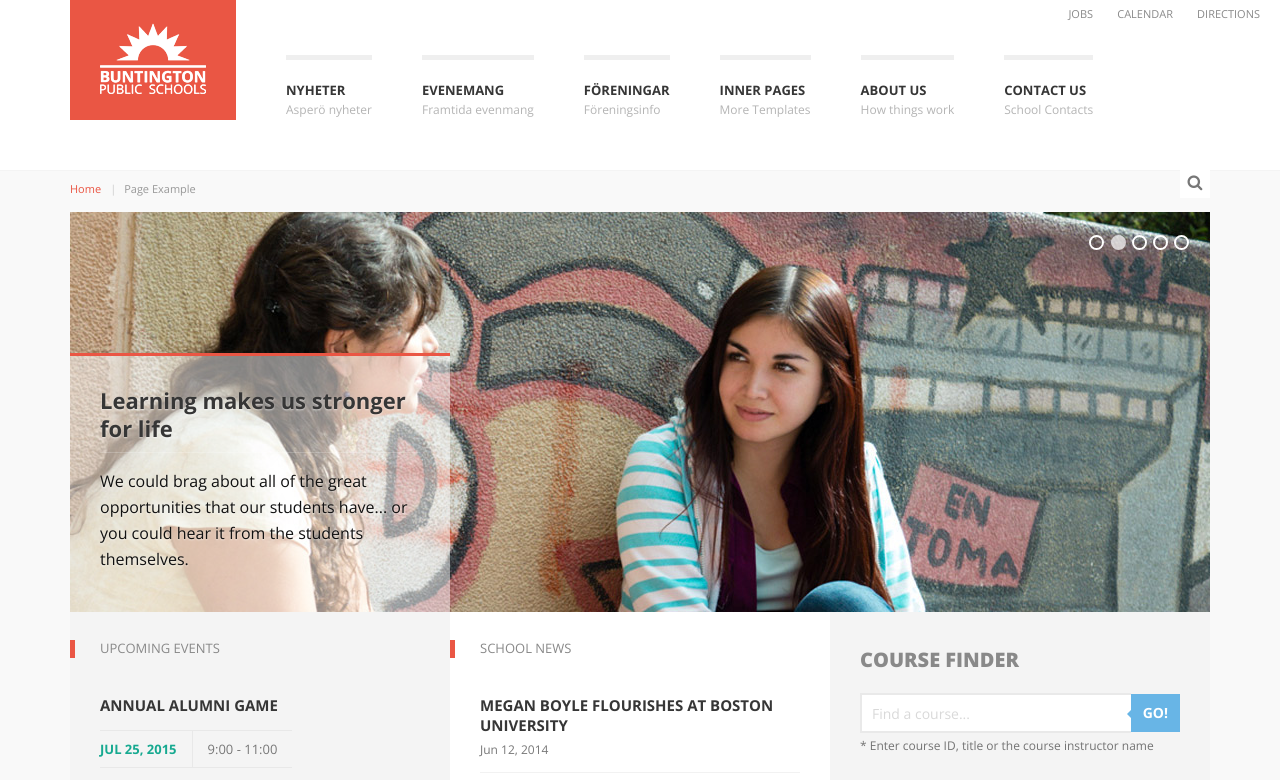
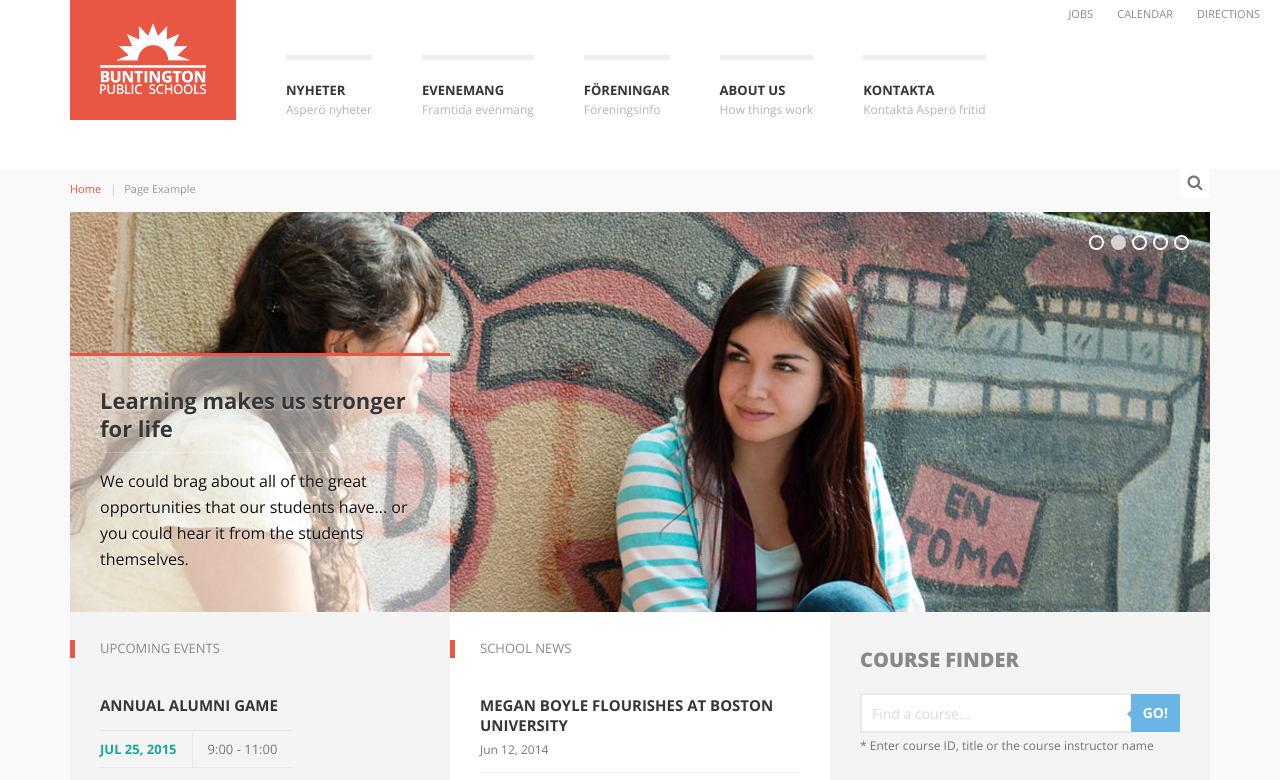
Before and after one commit to awkwardhandshake/Hajhaj, a plain HTML site: page index.html in a window 1280 px wide. Shown: the top 780 px of the page. Drawn offline with nearby package versions, Linux system fonts and the light colour scheme; some packages are replaced by stand-ins of ours.

Commit message:
Gömt menyer samt ändrat kontakta

```diff
--- a/index.html
+++ b/index.html
@@ -63,6 +63,7 @@
                         <li>
                             <a href="courses.html" title="Föreningsinfo">Föreningar</a>
                         </li>
+                        <!--
                         <li>
                             <a href="#" class="Pages Collection" title="More Templates">Inner Pages</a>
                             <ul class="sub-menu">
@@ -89,6 +90,7 @@
                                 </li>
                             </ul>
                         </li>
+                        -->
                         <li>
                             <a href="about-us.html" title="How things work">About Us</a>
                             <ul class="sub-menu">
@@ -101,7 +103,7 @@
                             </ul>
                         </li>
                         <li>
-                            <a href="contact-us.html" title="School Contacts">Contact Us</a>
+                            <a href="contact-us.html" title="Kontakta Asperö fritid">Kontakta</a>
                         </li>
                     </ul>
 
```
